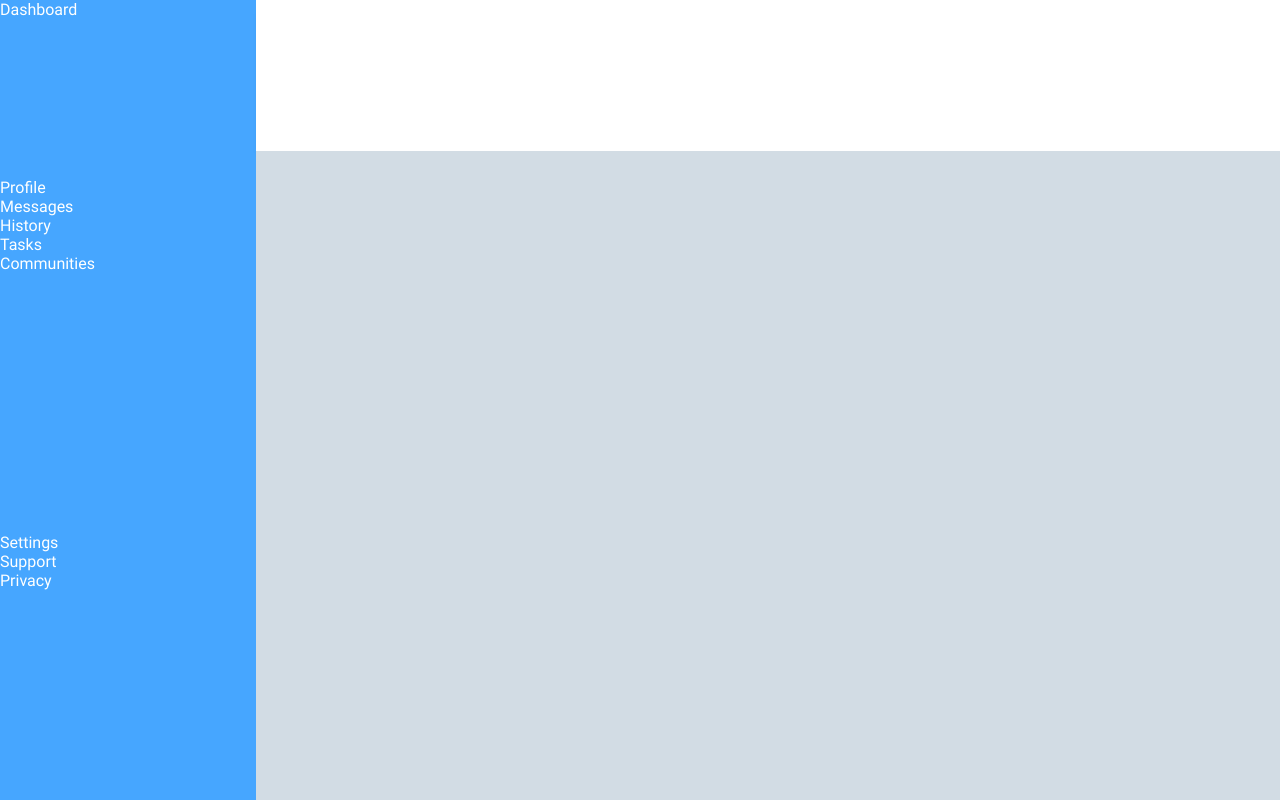
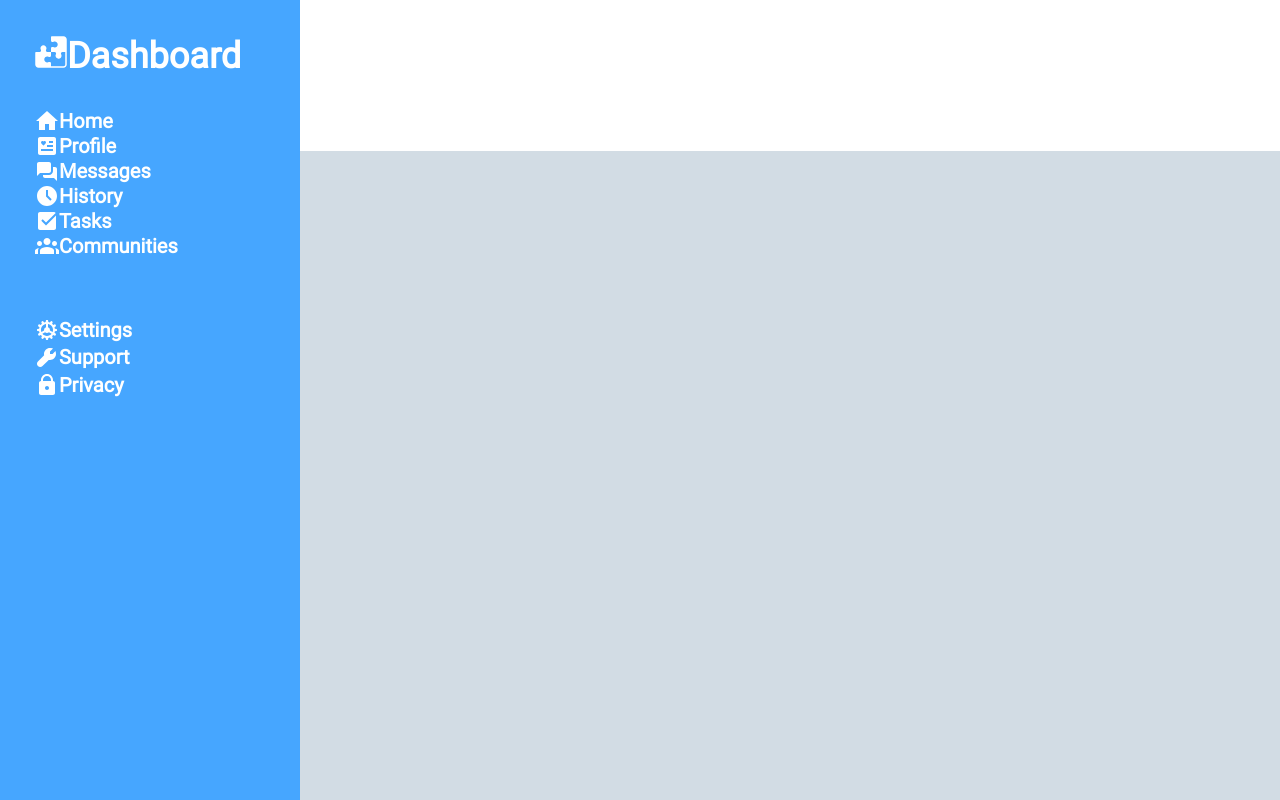
Before and after one commit to dtariq1995/Admin-Dashboard, a plain HTML site: page index.html in a window 1280 px wide. Drawn offline with Linux system fonts and the light colour scheme.

Commit message:
Added icons to sidebar

```diff
--- a/dashboard-styles.css
+++ b/dashboard-styles.css
@@ -8,7 +8,7 @@ body {
     width: 100vw;
     height: 100vh;
     grid-template-rows: 0.7fr 1fr 1fr 1fr;
-    grid-template-columns: 0.75fr 1fr 1fr 1fr;
+    grid-template-columns: 300px 1fr 1fr 1fr;
     grid-template-areas: "sidebar header header header" "sidebar main main main" "sidebar main main main" "sidebar main main main";
     padding: 0;
     margin: 0;
@@ -20,17 +20,39 @@ body {
     background-color: rgb(70, 166, 255);
     display: grid;
     color: white;
-    grid-template-rows: 2fr 4fr 1fr 1fr 1fr;
+    grid-template-rows: 0.5fr 1fr 0.4fr 3fr;
+    grid-template-areas: "Logo" "Sections" "Space" "Settings";
+    padding: 35px;
 }
 
 #header {
     grid-area: header;
-    box-shadow: 0 8px 6px -6px black;
-    -webkit-box-shadow: 0 8px 6px -6px black;
-    -moz-box-shadow: 0 8px 6px -6px black;
 }
 
 #main {
     grid-area: main;
     background-color: rgb(210, 220, 228);
 }
+
+.sidebar-sections {
+    font-size: 20px;
+    font-weight: 600;
+    display: flex;
+    flex-direction: row;
+}
+
+#sidebar-logo {
+    font-size: 36px;
+    font-weight: 700;
+}
+
+#sidebar-top {
+    display: grid;
+    grid-template-rows: repeat(6, 1fr);
+}
+
+#sidebar-settings {
+    display: grid;
+    grid-area: Settings;
+    grid-template-rows: 0.75fr 0.75fr 0.75fr 10fr;
+}
--- a/index.html
+++ b/index.html
@@ -11,20 +11,21 @@
 
     <container id="sidebar">
 
-        <div id="sidebar-logo">Dashboard</div>
+        <div id="sidebar-logo"><img src="./Assets/Icons/icons8-puzzle.svg" width="32px" height="32px">Dashboard</div>
 
-        <div>
-            <div class="sidebar-sections">Profile</div>
-            <div class="sidebar-sections">Messages</div>
-            <div class="sidebar-sections">History</div>
-            <div class="sidebar-sections">Tasks</div>
-            <div class="sidebar-sections">Communities</div>
+        <div id="sidebar-top">
+            <div class="sidebar-sections"><img src="./Assets/Icons/icons8-home.svg" width="24px" height="24px">Home</div>
+            <div class="sidebar-sections"><img src="./Assets/Icons/icons8-for-you.svg" width="24px" height="24px">Profile</div>
+            <div class="sidebar-sections"><img src="./Assets/Icons/icons8-speech-bubble.svg" width="24px" height="24px">Messages</div>
+            <div class="sidebar-sections"><img src="./Assets/Icons/icons8-clock.svg" width="24px" height="24px">History</div>
+            <div class="sidebar-sections"><img src="./Assets/Icons/icons8-tick-box.svg" width="24px" height="24px">Tasks</div>
+            <div class="sidebar-sections"><img src="./Assets/Icons/icons8-people-24.png" width="24px" height="24px">Communities</div>
         </div>
 
-        <div>
-            <div class="sidebar-sections">Settings</div>
-            <div class="sidebar-sections">Support</div>
-            <div class="sidebar-sections">Privacy</div>
+        <div id="sidebar-settings">
+            <div class="sidebar-sections"><img src="./Assets/Icons/icons8-settings.svg" width="24px" height="24px">Settings</div>
+            <div class="sidebar-sections"><img src="./Assets/Icons/icons8-support.svg" width="24px" height="24px">Support</div>
+            <div class="sidebar-sections"><img src="./Assets/Icons/icons8-lock.svg" width="24px" height="24px">Privacy</div>
         </div>
 
 
```
Also changed, not shown: Assets/Icons/icons8-clock.svg (added), Assets/Icons/icons8-for-you.svg (added), Assets/Icons/icons8-home.svg (added), Assets/Icons/icons8-lock.svg (added), Assets/Icons/icons8-people-24.png (added), Assets/Icons/icons8-puzzle.svg (added), Assets/Icons/icons8-settings-24.svg (added), Assets/Icons/icons8-settings-48.svg (added), Assets/Icons/icons8-settings.svg (added), Assets/Icons/icons8-speech-bubble.svg (added), Assets/Icons/icons8-support.svg (added), Assets/Icons/icons8-tick-box.svg (added).
